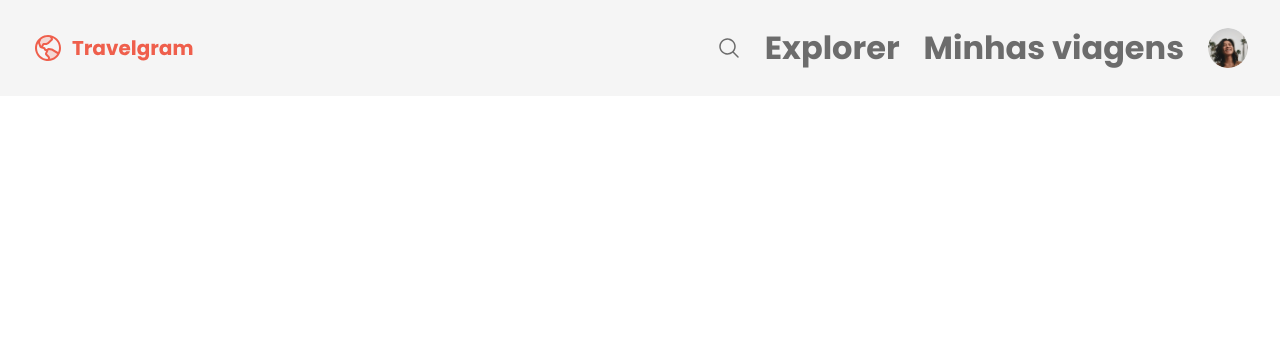
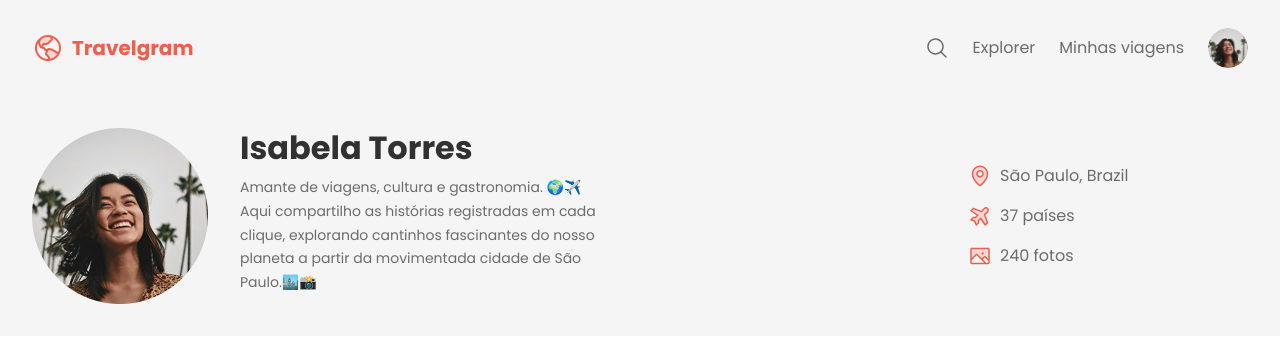
Before and after one commit to FilippoChiarion/projeto-travelgram, a plain HTML site: page index.html in a window 1280 px wide. Drawn offline with Linux system fonts and the light colour scheme.

Commit message:
done header

```diff
--- a/index.html
+++ b/index.html
@@ -31,9 +31,41 @@
                 </a></li>
             </ul>
         </nav>
+
+
+        <header>
+            <div class="container">
+                <div id="profile">
+                    <img src="assets/Profile pic.png" alt="Imagem de perfil">
+                    <div>
+                        <h1>Isabela Torres</h1>
+                        <p>
+                            Amante de viagens, cultura e gastronomia.
+                            🌍✈️<br>
+                            Aqui compartilho as histórias registradas
+                            em cada clique, explorando cantinhos
+                            fascinantes do nosso planeta a partir da
+                            movimentada cidade de São Paulo.🏙️📸
+                        </p>
+                    </div>
+                </div>
+
+                <ul id="info">
+                    <li>
+                        <img src="assets/icons/MapPin.svg" alt="Icone de mapa">
+                        <span>São Paulo, Brazil</span>
+                    </li>
+                    <li>
+                        <img src="assets/icons/AirplaneTilt.svg" alt="Icone de aviao">
+                        <span>37 países</span>
+                    </li>
+                    <li>
+                        <img src="assets/icons/Image.svg" alt="Icone de imagem">
+                        <span>240 fotos</span>
+                    </li>
+                </ul>
+            </div>
+        </header>
     </div>
-
-    <header>
-    </header>
 </body>
 </html>
--- a/styles/global.css
+++ b/styles/global.css
@@ -16,20 +16,20 @@
     --font-family: "Poppins", sans-serif;
     --text-lg: bold 32px/125% var(--font-family);
     --text: 16px/150% var(--font-family);
-    --text-md: 14px/175% var(--font-family);
-    --text-sm: 12px/175% var(--font-family);
+    --text-md: 14px/170% var(--font-family);
+    --text-sm: 12px/170% var(--font-family);
 
 }
 
 body{
-    font: var(--text-lg);
+    font: var(--text);
     color: var(--text-color-secondary);
     background-color: var(--background-color);
 }
 
 a {
     text-decoration: none;
-    color: inherit  ;
+    color: inherit;
 }
 
 a:hover {
--- /dev/null
+++ b/styles/header.css
@@ -0,0 +1,44 @@
+header {
+    padding-block: 32px;
+}
+
+header .container {
+    display: flex;
+    justify-content: space-between;
+    align-items: center;
+}
+
+#profile {
+    display: flex;
+    gap: 32px;
+}
+
+#profile > div {
+    max-width: 384px;
+}
+
+#profile h1 {
+    font: var(--text-lg);
+    color: var(--text-color-primary);
+    margin-bottom: 8px;
+}
+
+#profile p {
+    font: var(--text-md);
+}
+
+#info {
+    list-style: none;
+
+    display: flex;
+    flex-direction: column;
+    gap: 16px;
+
+    width: 280px;
+}
+
+#info li {
+    display: flex;
+    align-items: center;
+    gap: 8px;
+}
--- a/styles/index.css
+++ b/styles/index.css
@@ -1,2 +1,3 @@
 @import url(global.css);
 @import url(nav.css);
+@import url(header.css);
```
